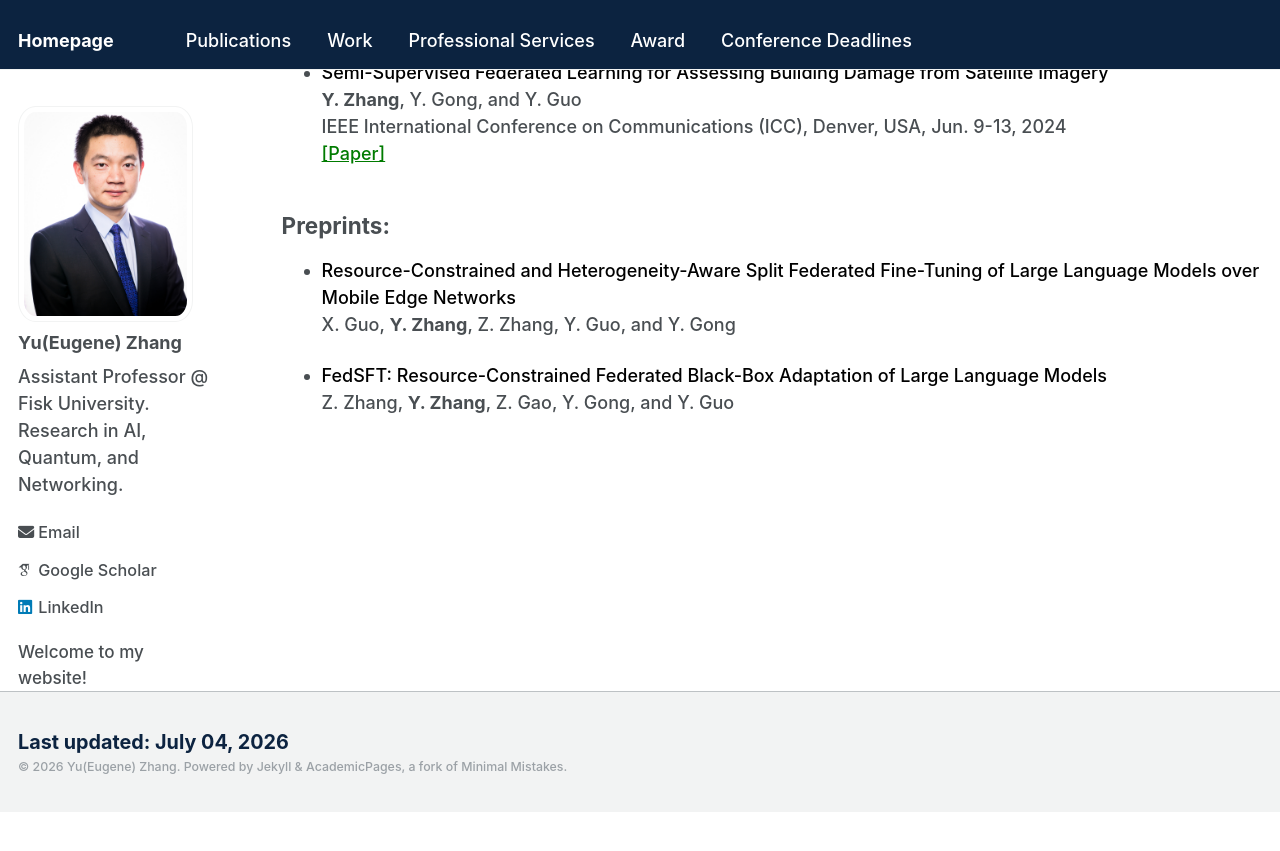
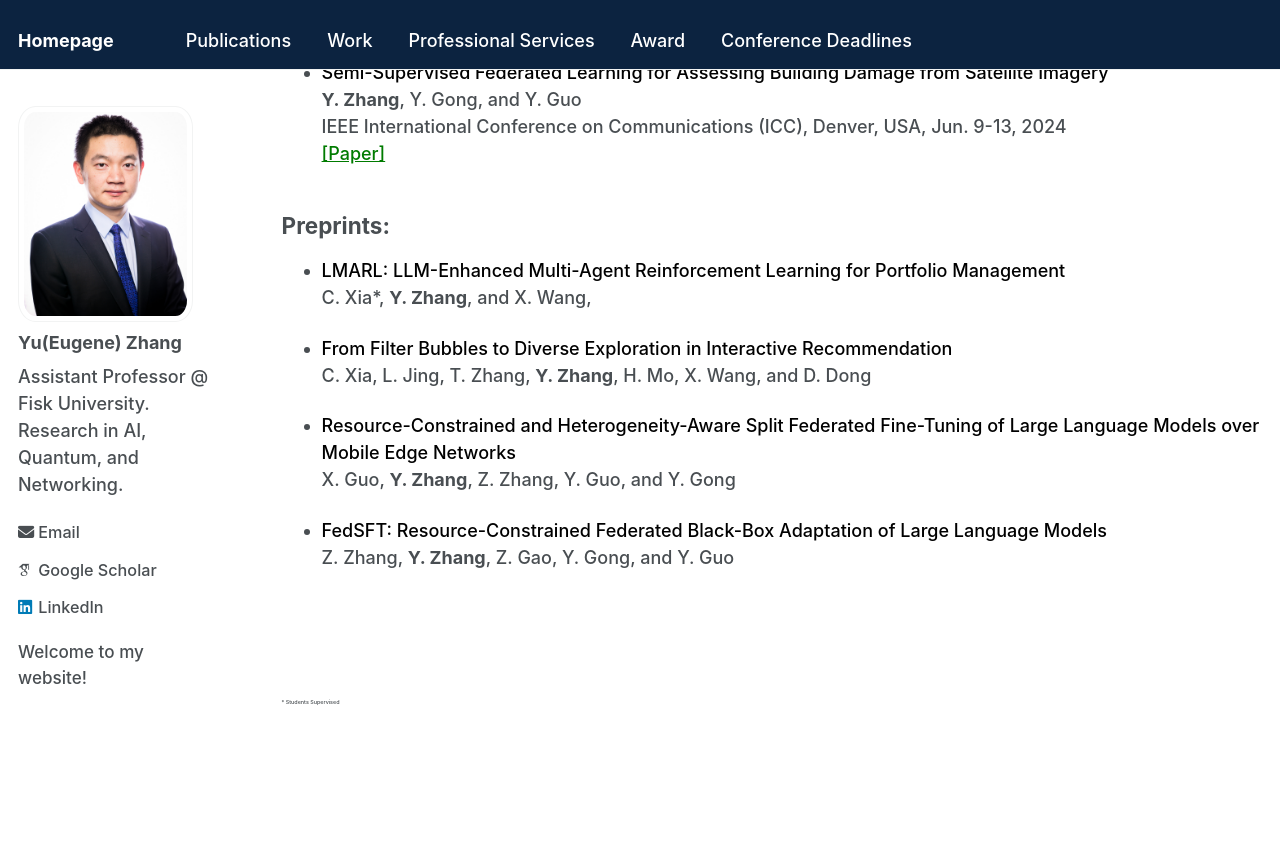
Before and after one commit to Yu-Zhang-Eugene/yu-zhang-eugene.github.io, a Jekyll site: the page built from _pages/publications.md, in a window 1280 px wide and 900 px high, scrolled down 1249 px. Shown: the top 851 px of the window. Built offline with Jekyll 4.4.1, drawn with Linux system fonts in a browser that asks for light colours; some web fonts are replaced; before the commit the page ends 2061 px from its top, so only the background shows below that.

Commit message:
Update publications with new preprints
Added new preprints to the publications section.

```diff
--- a/_pages/publications.md
+++ b/_pages/publications.md
@@ -60,8 +60,21 @@ IEEE International Conference on Communications (ICC), Denver, USA, Jun. 9-13, 2
 
 Preprints:
 ------
+- <span style="color: black;"> LMARL: LLM-Enhanced Multi-Agent Reinforcement Learning for Portfolio Management </span>
+  C. Xia*, __Y. Zhang__, and X. Wang,
+
+- <span style="color: black;"> From Filter Bubbles to Diverse Exploration in Interactive Recommendation </span>
+  C. Xia, L. Jing, T. Zhang, __Y. Zhang__, H. Mo, X. Wang, and D. Dong
+
 - <span style="color: black;"> Resource-Constrained and Heterogeneity-Aware Split Federated Fine-Tuning of Large Language Models over Mobile Edge Networks </span>
   X. Guo, __Y. Zhang__, Z. Zhang, Y. Guo, and Y. Gong
 
 - <span style="color: black;"> FedSFT: Resource-Constrained Federated Black-Box Adaptation of Large Language Models </span>
   Z. Zhang, __Y. Zhang__, Z. Gao, Y. Gong, and Y. Guo
+
+<br>
+<br>
+<br>
+<div style="font-size: 0.3em;">
+* Students Supervised
+</div>
```
